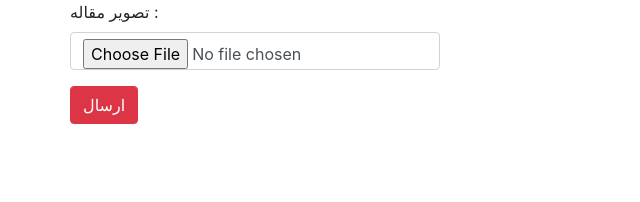
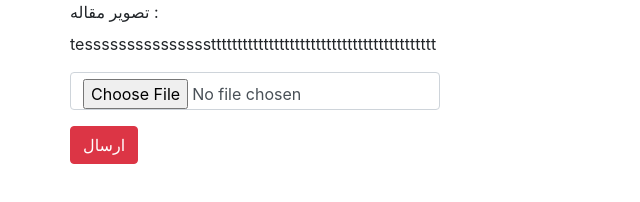
Before and after one commit to khashayartoubi/express-shop, a website: page index.html in a window 1280 px wide. Shown: the whole page, without its empty margins (0-640 px from the left). Drawn offline with nearby package versions, Linux system fonts and the light colour scheme.

Commit message:
add test

```diff
--- a/index.html
+++ b/index.html
@@ -18,6 +18,7 @@
                 <form action="#" id="form">
                     <div class="form-group">
                         <label>تصویر مقاله : </label>
+                        <p>tesssssssssssssssttttttttttttttttttttttttttttttttttttttttttt</p>
                         <input
                             type="file"
                             id="image"
```
